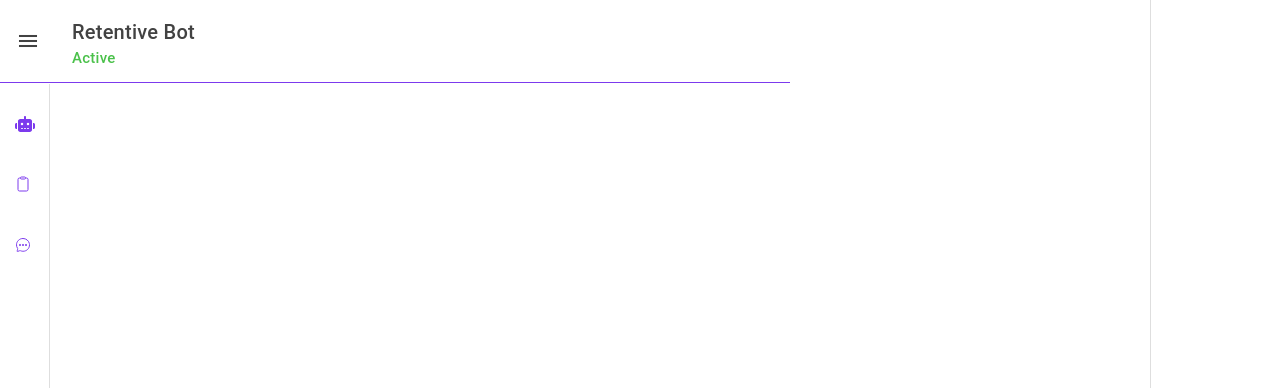
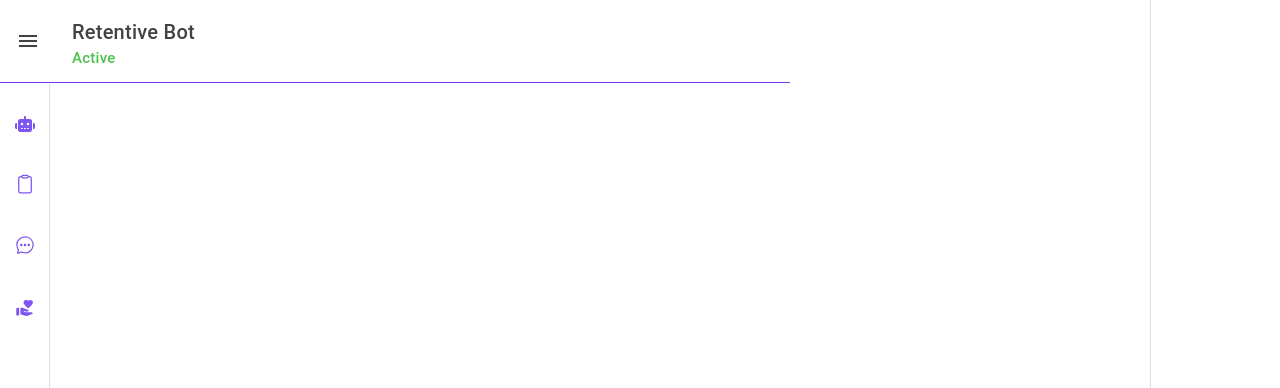
Before and after one commit to C0dewithLokesh/Retentive-bot, a React (Vite) app: page /home in a window 1280 px wide. Shown: the top 388 px of the page. Built offline with nearby package versions, Linux system fonts and the light colour scheme.

Commit message:
Core Hr Dropdown done

```diff
--- a/src/components/SplitPane/SplitPane.css
+++ b/src/components/SplitPane/SplitPane.css
@@ -13,10 +13,6 @@
     height: 81px;
 }
 
-/* .menu-ion-btn {
-    width: 100%;
-} */
-
 .split-menu {
     position: absolute;
     max-width: 50%;
@@ -31,3 +27,30 @@
     /* margin-top: 80px; */
     /* position: relative; */
 }
+
+.sidebar-dropdown-container {
+    display: flex;
+    align-items: center;
+    justify-content: space-between;
+    width: 100%;
+}
+
+.hr-dropdown {
+    display: flex;
+    flex-direction: column;
+    align-items: flex-end;
+    justify-content: flex-end;
+    gap: 10px;
+}
+
+.hr-dropdown.hide {
+    display: none;
+}
+
+.m-68 {
+    margin-top: 68px;
+}
+
+.hr-dropdown p {
+    margin: 0;
+}
--- a/src/components/SplitPane/SplitPane.tsx
+++ b/src/components/SplitPane/SplitPane.tsx
@@ -9,8 +9,8 @@ import {
 } from "@ionic/react";
 
 import "./SplitPane.css";
-import '../SIdebarContent/SidebarContent.css'
-import 'animate.css'
+import "../SIdebarContent/SidebarContent.css";
+import "animate.css";
 
 import "./SplitPane.css";
 import { Redirect, Route } from "react-router";
@@ -28,6 +28,7 @@ const SplitPane = (props: Props) => {
   const [showPendingLeave, setShowPendingLeave] = useState(false);
   const [ShowTypeLeave, setShowTypeLeave] = useState(false);
   const [LeaveDropdown, setLeaveDropdown] = useState(false);
+  const [ShowHrDropdown, setShowHrDropdown] = useState(false);
 
   const surveyHandler = () => {
     if (showSurvey === true) {
@@ -40,11 +41,18 @@ const SplitPane = (props: Props) => {
   const showLeaveDropdownHandler = () => {
     if (LeaveDropdown === false) {
       setLeaveDropdown(true);
-    }
-    else {
+    } else {
       setLeaveDropdown(false);
     }
-  }
+  };
+
+  const hrDrodownhandler = () => {
+    if (ShowHrDropdown === false) {
+      setShowHrDropdown(true);
+    } else {
+      setShowHrDropdown(false);
+    }
+  };
 
   const pendingLeaveHandler = () => {
     if (showPendingLeave === false) {
@@ -55,13 +63,12 @@ const SplitPane = (props: Props) => {
   };
 
   const typeLeaveHandler = () => {
-    if(ShowTypeLeave === false) {
+    if (ShowTypeLeave === false) {
       setShowTypeLeave(true);
-    }
-    else {
+    } else {
       setShowTypeLeave(false);
     }
-  }
+  };
 
   const splitMenuHandler = () => {
     if (showSplitMenu === false) {
@@ -77,7 +84,6 @@ const SplitPane = (props: Props) => {
       contentId="main"
       className={`ion-splitpane ${showSplitMenu ? "visible" : "close"}`}
     >
-
       <IonMenu
         contentId="main"
         className={`split-menu ${showSplitMenu ? "" : "close"}`}
@@ -96,7 +102,7 @@ const SplitPane = (props: Props) => {
                 <div className="sidebar-icon active animate__animated animate__rollIn">
                   <FontAwesomeIcon
                     icon={faRobot}
-                    style={{ color: "#7c3aed" }}
+                    style={{ color: "#7E55F1", height: "20px", width: "20px" }}
                   />
                 </div>
                 <p
@@ -109,7 +115,7 @@ const SplitPane = (props: Props) => {
               </div>
             </IonItem>
 
-            <div className="sidebar-item">
+            <div className="sidebar-item" onClick={surveyHandler}>
               <div
                 className={`sidebar-icon ${
                   showSurvey ? "active" : ""
@@ -117,8 +123,7 @@ const SplitPane = (props: Props) => {
               >
                 <IonIcon
                   icon={clipboardOutline}
-                  onClick={surveyHandler}
-                  style={{ color: "#7c3aed" }}
+                  style={{ color: "#7E55F1", height: "20px", width: "20px" }}
                 />
               </div>
               <p
@@ -130,7 +135,6 @@ const SplitPane = (props: Props) => {
               </p>
             </div>
 
-            {/* <IonItem className="ion-item leave-sidebar-item" routerLink="/leave"> */}
             <div
               className="sidebar-item leave-sidebar-item"
               onClick={showLeaveDropdownHandler}
@@ -138,9 +142,10 @@ const SplitPane = (props: Props) => {
               <div className="sidebar-icon animate__animated animate__fadeInUp">
                 <IonIcon
                   icon={chatbubbleEllipsesOutline}
-                  style={{ color: "#7c3aed" }}
+                  style={{ color: "#7E55F1", height: "20px", width: "20px" }}
                 />
               </div>
+
               <div className="sidebar-item-content">
                 <div className="sidebar-item-content-heading">
                   <p
@@ -152,6 +157,7 @@ const SplitPane = (props: Props) => {
                   </p>
                   <FaAngleDown className={`${LeaveDropdown ? "t-180" : ""}`} />
                 </div>
+
                 {LeaveDropdown && (
                   <ul className="dropdown-list">
                     <IonItem
@@ -170,20 +176,62 @@ const SplitPane = (props: Props) => {
                 )}
               </div>
             </div>
-            {/* </IonItem> */}
+
+            {/* CORE HR */}
+            <div className={`sidebar-item ${LeaveDropdown ? "m-68" : ""}`} onClick={hrDrodownhandler}>
+              <div
+                className={`sidebar-icon ${
+                  showSurvey ? "active" : ""
+                } animate__animated animate__fadeInLeft`}
+                style={{ minWidth: "20px" }}
+              >
+                <img
+                  src="../../../public/Filled_hr.svg"
+                  onClick={surveyHandler}
+                  style={{ color: "#7E55F1", display: "block" }}
+                />
+              </div>
+              <div className="sidebar-dropdown-container">
+                <p
+                  className={`animate__animated ${
+                    showSplitMenu ? "animate__fadeInLeft" : ""
+                  }`}
+                >
+                  Core HR
+                </p>
+                <FaAngleDown className={`${ShowHrDropdown ? "t-180" : ""}`} />
+              </div>
+            </div>
+            {/* CORE HR DropDown */}
+            <div className={`hr-dropdown ${ShowHrDropdown ? "" : "hide"}`}>
+              <p
+                className={`animate__animated ${
+                  showSplitMenu ? "animate__fadeInLeft" : ""
+                }`}
+              >
+                Document request
+              </p>
+              <p
+                className={`animate__animated ${
+                  showSplitMenu ? "animate__fadeInLeft" : ""
+                }`}
+              >
+                Policies
+              </p>
+            </div>
+
           </div>
         </div>
       </IonMenu>
 
       <IonRouterOutlet>
-        {/* <Route exact path="/pendingleave">
-          <Leave />
-        </Route> */}
-        {/* <Route exact path="/typeofleave">
-          <TypeofLeave />
-        </Route> */}
         <Route exact path="/home">
-          <Home showSurvey={showSurvey} showPendingLeave={showPendingLeave} ShowTypeLeave={ShowTypeLeave} splitMenuHandler={splitMenuHandler} />
+          <Home
+            showSurvey={showSurvey}
+            showPendingLeave={showPendingLeave}
+            ShowTypeLeave={ShowTypeLeave}
+            splitMenuHandler={splitMenuHandler}
+          />
         </Route>
         <Route exact path="/">
           <Redirect to="/home" />
```
Also changed, not shown: public/Filled_hr.svg (added).
